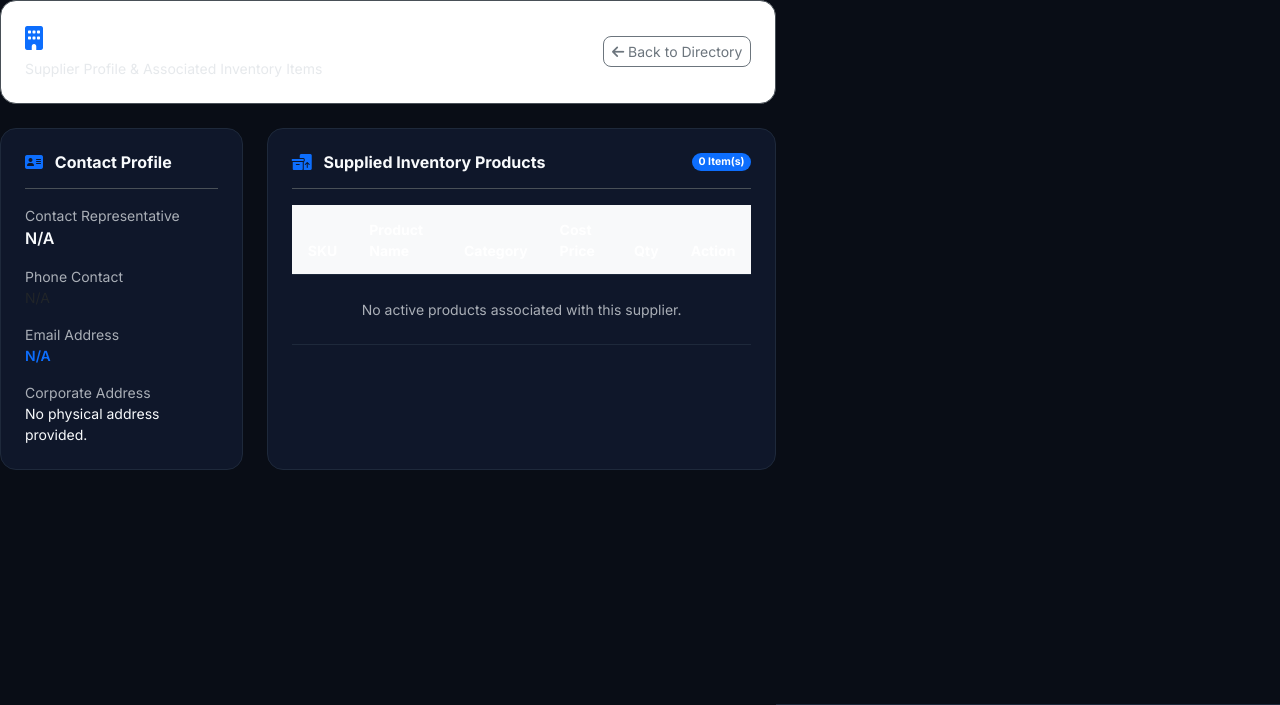
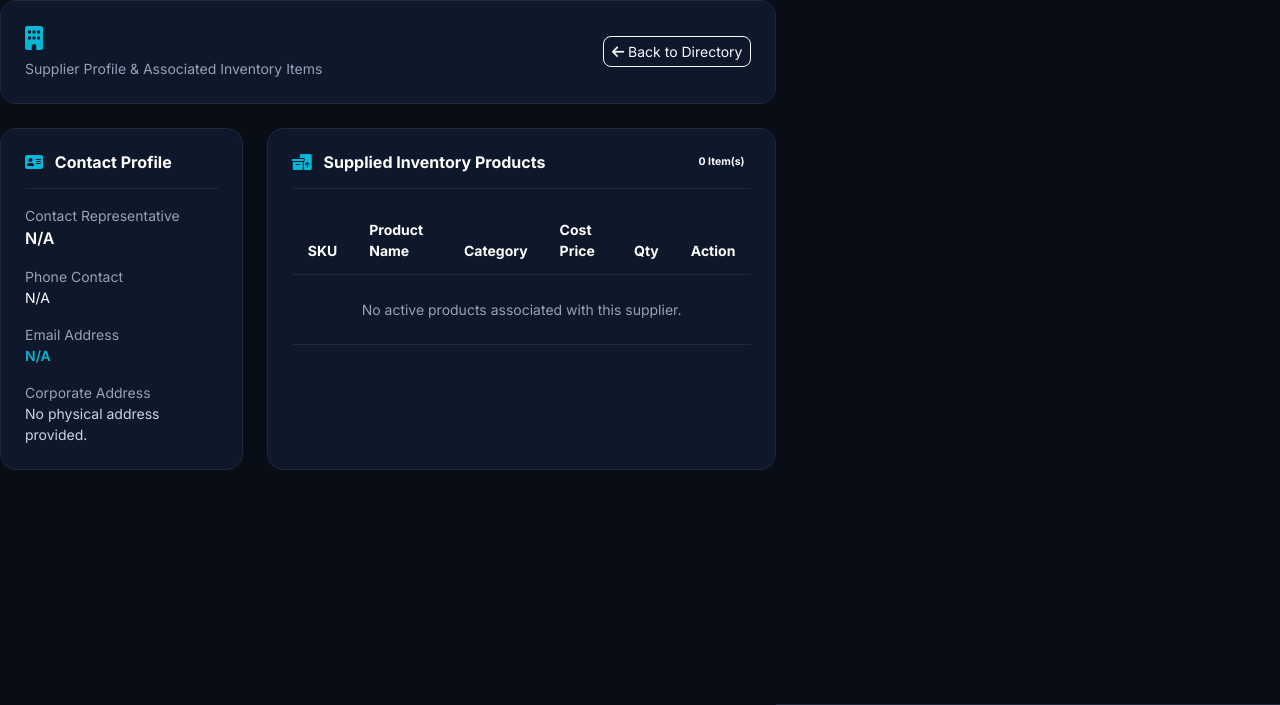
Before and after one commit to jayandisemini/inventory-management-system, a PHP site: template app/Views/suppliers/show.php in a window 1280 px wide. Shown: the top 705 px of the page. Run offline with PHP 8.4, Linux system fonts and the light colour scheme; the template is opened without the code that fills it, so the values that code supplies are empty; some libraries are stand-ins or nearby versions.

Commit message:
fix: Update Suppliers pages to dark theme

```diff
--- a/app/Views/suppliers/show.php
+++ b/app/Views/suppliers/show.php
@@ -1,11 +1,11 @@
 <div class="container-fluid px-0">
 
-    <div class="d-flex align-items-center justify-content-between mb-4 bg-white p-4 rounded-4 border shadow-xs">
+    <div class="d-flex align-items-center justify-content-between mb-4 bg-slate-900 p-4 rounded-4 border border-slate-800">
         <div>
-            <h4 class="fw-bold text-slate-900 mb-1"><i class="fas fa-building me-2 text-primary"></i><?= htmlspecialchars($supplier->supplier_name) ?></h4>
-            <p class="text-muted fs-7 mb-0">Supplier Profile & Associated Inventory Items</p>
+            <h4 class="fw-bold text-white mb-1"><i class="fas fa-building me-2 text-cyan"></i><?= htmlspecialchars($supplier->supplier_name) ?></h4>
+            <p class="text-slate-400 fs-7 mb-0">Supplier Profile & Associated Inventory Items</p>
         </div>
-        <a href="/suppliers" class="btn btn-outline-secondary btn-sm rounded-3">
+        <a href="/suppliers" class="btn btn-outline-light btn-sm rounded-3">
             <i class="fas fa-arrow-left me-1.5"></i> Back to Directory
         </a>
     </div>
@@ -13,43 +13,43 @@
     <div class="row g-4 mb-4">
         <!-- Supplier Contact Card -->
         <div class="col-12 col-md-4">
-            <div class="card border-0 shadow-xs rounded-4 bg-white p-4 h-100">
-                <h6 class="fw-bold text-slate-900 border-bottom pb-3 mb-3"><i class="fas fa-address-card me-2 text-primary"></i> Contact Profile</h6>
+            <div class="card border-0 rounded-4 bg-slate-900 p-4 h-100">
+                <h6 class="fw-bold text-white border-bottom border-slate-800 pb-3 mb-3"><i class="fas fa-address-card me-2 text-cyan"></i> Contact Profile</h6>
 
                 <div class="fs-7 mb-3">
-                    <span class="text-muted d-block fs-8">Contact Representative</span>
-                    <span class="fw-semibold text-slate-800 fs-6"><?= htmlspecialchars($supplier->contact_person ?? 'N/A') ?></span>
+                    <span class="text-slate-400 d-block fs-8">Contact Representative</span>
+                    <span class="fw-semibold text-white fs-6"><?= htmlspecialchars($supplier->contact_person ?? 'N/A') ?></span>
                 </div>
 
                 <div class="fs-7 mb-3">
-                    <span class="text-muted d-block fs-8">Phone Contact</span>
-                    <span class="fw-mono text-dark"><?= htmlspecialchars($supplier->phone ?? 'N/A') ?></span>
+                    <span class="text-slate-400 d-block fs-8">Phone Contact</span>
+                    <span class="fw-mono text-white"><?= htmlspecialchars($supplier->phone ?? 'N/A') ?></span>
                 </div>
 
                 <div class="fs-7 mb-3">
-                    <span class="text-muted d-block fs-8">Email Address</span>
-                    <a href="mailto:<?= htmlspecialchars($supplier->email ?? '') ?>" class="text-primary text-decoration-none fw-semibold"><?= htmlspecialchars($supplier->email ?? 'N/A') ?></a>
+                    <span class="text-slate-400 d-block fs-8">Email Address</span>
+                    <a href="mailto:<?= htmlspecialchars($supplier->email ?? '') ?>" class="text-cyan text-decoration-none fw-semibold"><?= htmlspecialchars($supplier->email ?? 'N/A') ?></a>
                 </div>
 
                 <div class="fs-7">
-                    <span class="text-muted d-block fs-8">Corporate Address</span>
-                    <span class="text-slate-700"><?= nl2br(htmlspecialchars($supplier->address ?? 'No physical address provided.')) ?></span>
+                    <span class="text-slate-400 d-block fs-8">Corporate Address</span>
+                    <span class="text-slate-300"><?= nl2br(htmlspecialchars($supplier->address ?? 'No physical address provided.')) ?></span>
                 </div>
             </div>
         </div>
 
         <!-- Supplier Products List -->
         <div class="col-12 col-md-8">
-            <div class="card border-0 shadow-xs rounded-4 bg-white p-4 h-100">
-                <div class="d-flex align-items-center justify-content-between border-bottom pb-3 mb-3">
-                    <h6 class="fw-bold text-slate-900 mb-0"><i class="fas fa-boxes-packing me-2 text-primary"></i> Supplied Inventory Products</h6>
-                    <span class="badge bg-primary rounded-pill"><?= count($products) ?> Item(s)</span>
+            <div class="card border-0 rounded-4 bg-slate-900 p-4 h-100">
+                <div class="d-flex align-items-center justify-content-between border-bottom border-slate-800 pb-3 mb-3">
+                    <h6 class="fw-bold text-white mb-0"><i class="fas fa-boxes-packing me-2 text-cyan"></i> Supplied Inventory Products</h6>
+                    <span class="badge bg-cyan text-slate-950 rounded-pill"><?= count($products) ?> Item(s)</span>
                 </div>
 
                 <div class="table-responsive">
-                    <table class="table table-hover align-middle mb-0 fs-7">
-                        <thead class="bg-light">
-                            <tr>
+                    <table class="table align-middle mb-0 fs-7">
+                        <thead>
+                            <tr class="text-slate-400">
                                 <th>SKU</th>
                                 <th>Product Name</th>
                                 <th>Category</th>
@@ -61,18 +61,18 @@
                         <tbody>
                             <?php if (empty($products)): ?>
                                 <tr>
-                                    <td colspan="6" class="text-center text-muted py-4">No active products associated with this supplier.</td>
+                                    <td colspan="6" class="text-center text-slate-400 py-4">No active products associated with this supplier.</td>
                                 </tr>
                             <?php else: ?>
                                 <?php foreach ($products as $p): ?>
                                     <tr>
-                                        <td class="fw-mono text-muted fs-8"><?= htmlspecialchars($p['sku']) ?></td>
-                                        <td class="fw-bold text-slate-900"><?= htmlspecialchars($p['product_name']) ?></td>
-                                        <td><span class="badge bg-light text-dark border"><?= htmlspecialchars($p['category_name'] ?? 'N/A') ?></span></td>
-                                        <td>$<?= number_format($p['unit_price'], 2) ?></td>
-                                        <td class="fw-bold"><?= $p['quantity'] ?></td>
+                                        <td class="fw-mono text-slate-400 fs-8"><?= htmlspecialchars($p['sku']) ?></td>
+                                        <td class="fw-bold text-white"><?= htmlspecialchars($p['product_name']) ?></td>
+                                        <td><span class="badge bg-slate-800 text-slate-300 border border-slate-700"><?= htmlspecialchars($p['category_name'] ?? 'N/A') ?></span></td>
+                                        <td class="text-slate-300">$<?= number_format($p['unit_price'], 2) ?></td>
+                                        <td class="fw-bold text-white"><?= $p['quantity'] ?></td>
                                         <td>
-                                            <a href="/products/show?id=<?= $p['product_id'] ?>" class="btn btn-xs btn-outline-secondary">
+                                            <a href="/products/show?id=<?= $p['product_id'] ?>" class="btn btn-xs btn-slate-800 text-white border border-slate-700">
                                                 <i class="fas fa-eye me-1"></i> View
                                             </a>
                                         </td>
```
Also changed, not shown: app/Views/suppliers/index.php (+57 -57 lines).
